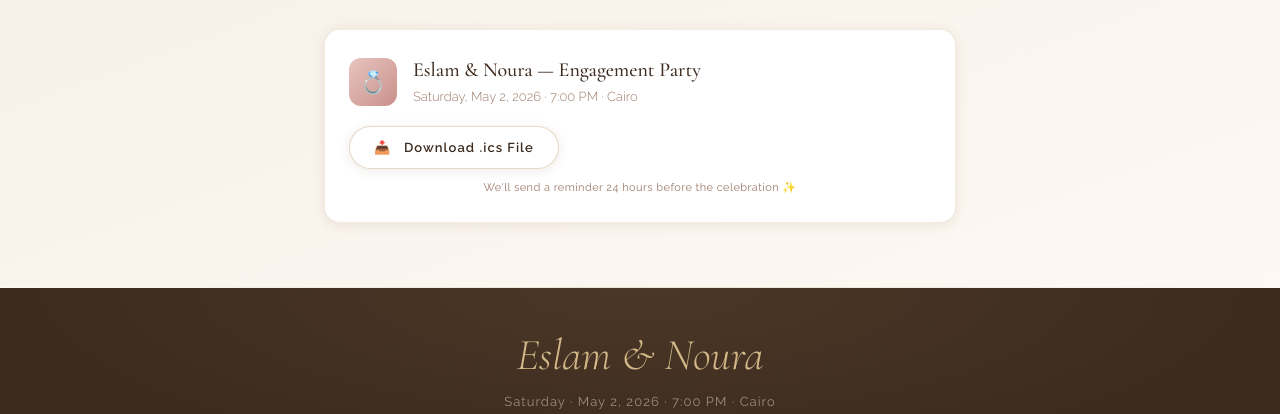
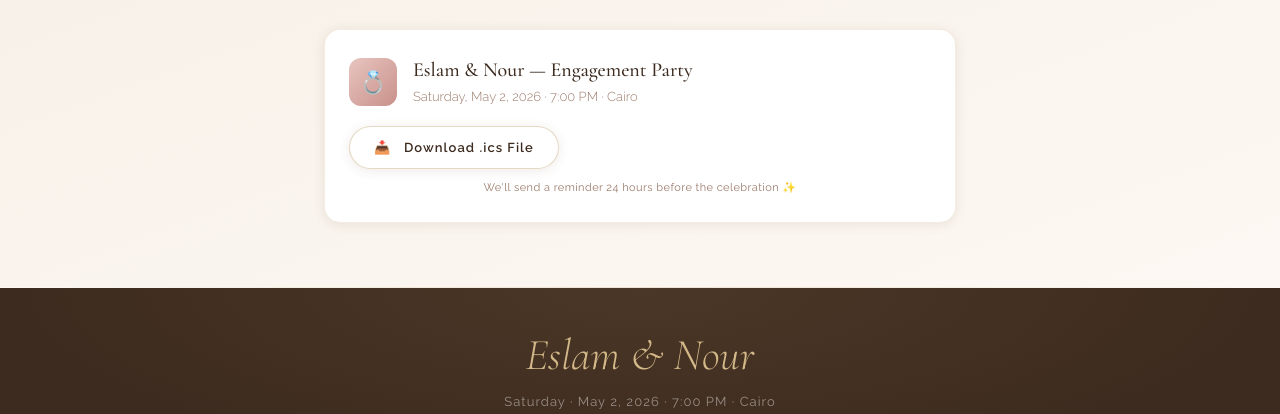
Before and after one commit to Eslamahmed35/Eslam-Nour-Engagement, a plain HTML site: page index.html in a window 1280 px wide. Shown: the part 2046-2460 px from the top of the page. Drawn offline with nearby package versions, Linux system fonts and the light colour scheme.

Commit message:
Update index.html

```diff
--- a/index.html
+++ b/index.html
@@ -3,8 +3,8 @@
 <head>
   <meta charset="UTF-8" />
   <meta name="viewport" content="width=device-width, initial-scale=1.0" />
-  <meta name="description" content="You're invited to celebrate the engagement of Eslam & Noura" />
-  <title>Eslam &amp; Noura — Engagement Celebration</title>
+  <meta name="description" content="You're invited to celebrate the engagement of Eslam & Nour" />
+  <title>Eslam &amp; Nour — Engagement Celebration</title>
 
   <link rel="preconnect" href="https://fonts.googleapis.com" />
   <link rel="preconnect" href="https://fonts.gstatic.com" crossorigin />
@@ -840,14 +840,14 @@
           <div class="event-summary">
             <div class="event-icon">💍</div>
             <div class="event-meta">
-              <strong>Eslam &amp; Noura — Engagement Party</strong>
+              <strong>Eslam &amp; Nour — Engagement Party</strong>
               <span>Saturday, May 2, 2026 · 7:00 PM · Cairo</span>
             </div>
           </div>
 
           <div id="atcbWrapper" style="width:100%">
             <add-to-calendar-button
-              name="Engagement Party 💍 — Eslam &amp; Noura"
+              name="Engagement Party 💍 — Eslam &amp; Nour"
               description="Join us to celebrate our special day! 🎉 We are so excited to share this moment with you. ❤️"
               startDate="2026-05-02"
               startTime="19:00"
@@ -879,7 +879,7 @@
 
   <!-- ══════════════════════════════════════════════ FOOTER ══ -->
   <footer>
-    <span class="footer-names">Eslam &amp; Noura</span>
+    <span class="footer-names">Eslam &amp; Nour</span>
     <p>Saturday · May 2, 2026 · 7:00 PM · Cairo</p>
     <p style="margin-top:8px;">Made with ❤️ for a once-in-a-lifetime moment</p>
   </footer>
```
